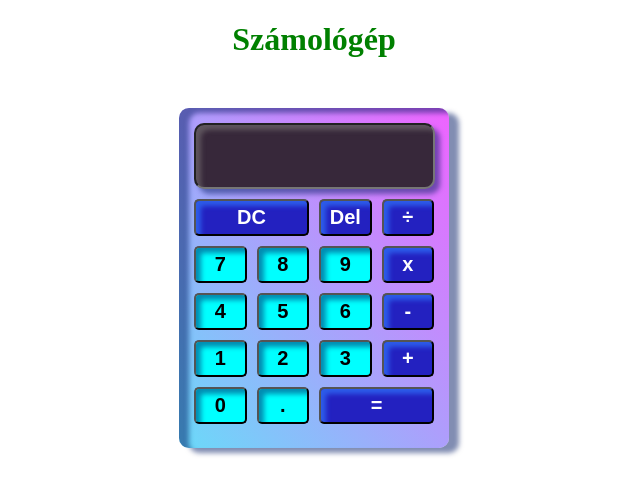
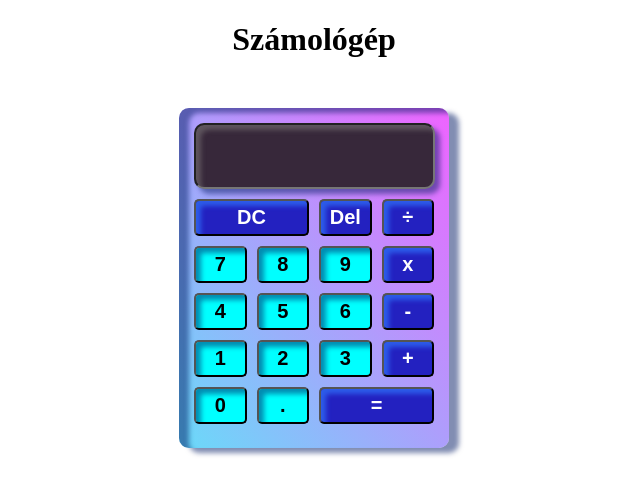
Before and after one commit to Barbarakovacs85/Appworld-hu-react, a React (Vite) app in the folder calculator/: page / in a window 1280 px wide. Shown: the top 494 px of the page, without its empty margins (326-966 px from the left). Built offline with nearby package versions, Linux system fonts and the light colour scheme.

Commit message:
calculate ende

```diff
--- a/calculator/src/App.css
+++ b/calculator/src/App.css
@@ -8,7 +8,7 @@
 h1{
     position: absolute;
     top:0;
-    color: green;
+    color: black;
 
 }
 
--- a/calculator/src/App.jsx
+++ b/calculator/src/App.jsx
@@ -30,10 +30,8 @@ function App() {
       <h1>Számológép</h1>
 
       <div className="container">
-        <form>
-          <Display total={total} />
-        </form>
 
+        <Display total={total} />
         <Buttons clear={clear} handleDelete={handleDelete} handleClick={handleClick} calculate={calculate} />
       </div>
     </div>
```
